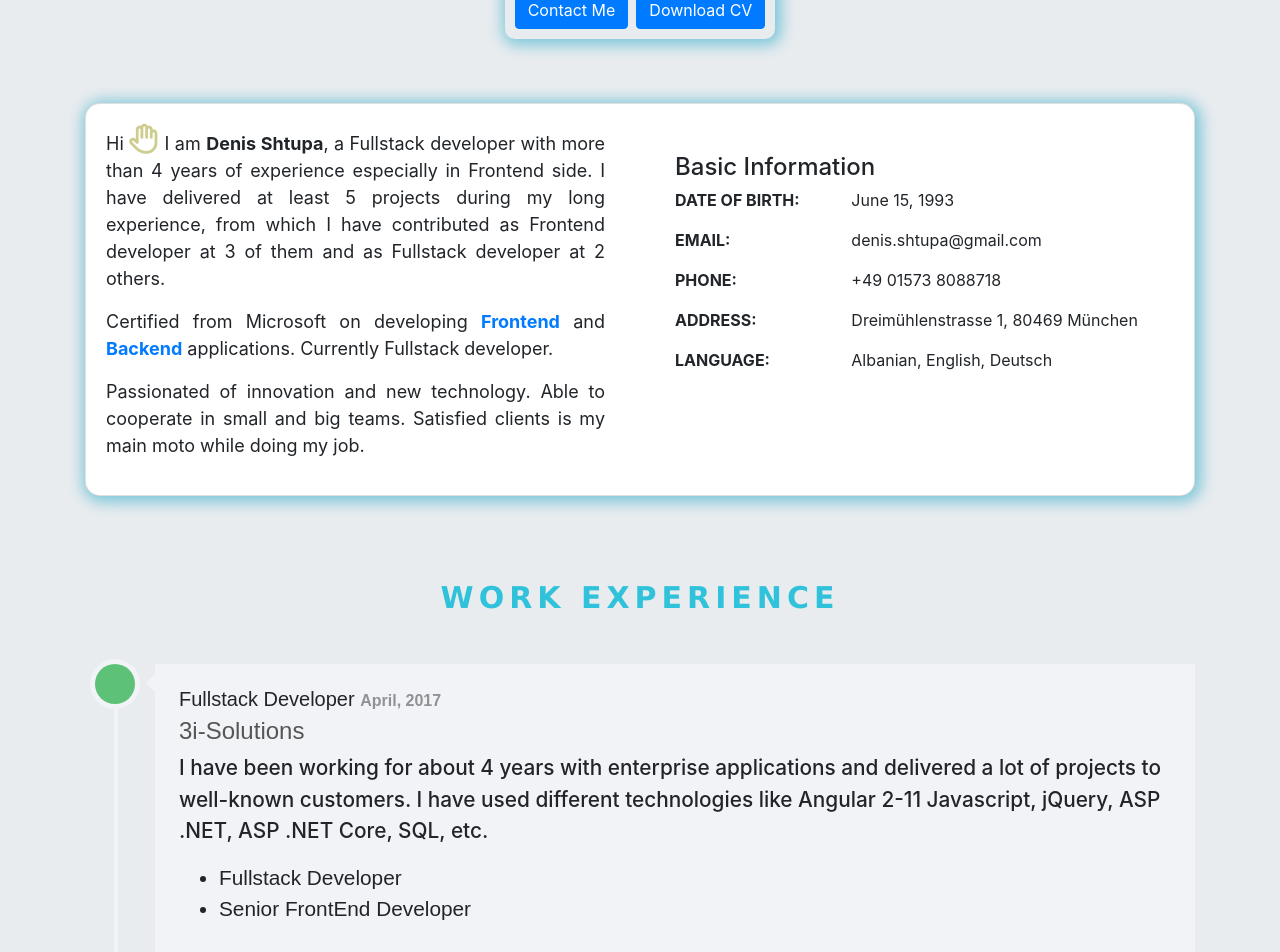
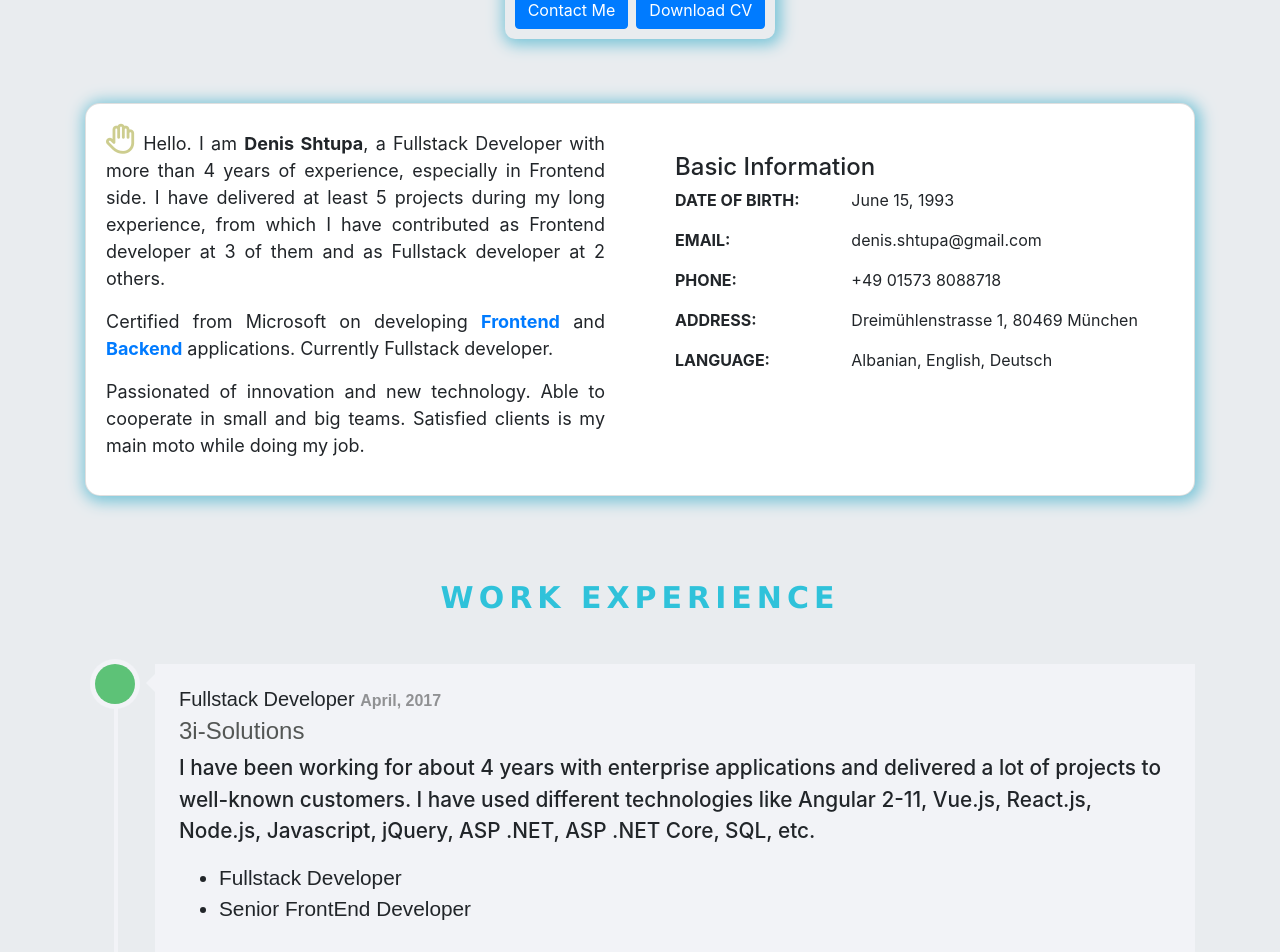
Before and after one commit to denisshtupa/Denis.Shtupa-Portofolio-Angular, an Angular app: page /#/ in a window 1280 px wide. Shown: the part 360-1312 px from the top of the page. Built offline with nearby package versions, Linux system fonts and the light colour scheme; some icons are missing.

Commit message:
skills added & download cv link updated

```diff
--- a/src/app/my-profile/about/profile-about.component.html
+++ b/src/app/my-profile/about/profile-about.component.html
@@ -4,8 +4,8 @@
       <div class="row">
         <div class="col-lg-6 col-md-12">
           <div class="card-body" style="text-align: justify; font-size: 18px;">
-            <p>Hi <i class="fa fa-hand-paper-o" style="font-size:30px;color:rgba(150, 150, 20, 0.479)"></i> I am
-              <strong>Denis Shtupa</strong>, a Fullstack developer with more than 4 years of experience especially in
+            <p><i class="fa fa-hand-paper-o" style="font-size:30px;color:rgba(150, 150, 20, 0.479)"></i> Hello. I am
+              <strong>Denis Shtupa</strong>, a Fullstack Developer with more than 4 years of experience, especially in
               Frontend side.
               I have delivered at least 5 projects during my long experience, from which I have contributed as Frontend
               developer at 3 of them
--- a/src/app/my-profile/experience/profile-experience.component.html
+++ b/src/app/my-profile/experience/profile-experience.component.html
@@ -18,7 +18,7 @@
                   <h4>3i-Solutions</h4>
                   <p>I have been working for about 4 years with enterprise applications and
                     delivered a lot of projects to well-known customers.
-                    I have used different technologies like Angular 2-11 Javascript, jQuery, ASP .NET, ASP .NET Core, SQL, etc.
+                    I have used different technologies like Angular 2-11, Vue.js, React.js, Node.js, Javascript, jQuery, ASP .NET, ASP .NET Core, SQL, etc.
                   </p>
                   <ul>
                     <li>Fullstack Developer</li>
--- a/src/app/my-profile/introduction/profile-intro.component.html
+++ b/src/app/my-profile/introduction/profile-intro.component.html
@@ -12,7 +12,7 @@
           <div class="h2 title d-flex justify-content-center">Denis Shtupa</div>
           <p class="category text-black d-flex justify-content-center">Full-Stack Developer</p>
           <a class="btn btn-primary smooth-scroll mr-2" href="#contact">Contact Me</a>
-          <a class="btn btn-primary" href="https://drive.google.com/file/d/1xceRxdpsD2dgBSmLlsIn77n1x1iCr2Gu/view?usp=sharing"
+          <a class="btn btn-primary" href="https://drive.google.com/file/d/1dtr9fj5tdIUXX8Xw1j5-CE94uvaQGPVw/view?usp=sharing"
             target="_blank">Download CV</a>
         </div>
       </div>
--- a/src/app/my-profile/skills/profile-skills.component.ts
+++ b/src/app/my-profile/skills/profile-skills.component.ts
@@ -13,9 +13,10 @@ export class ProfileSkillsComponent implements OnInit {
         { id: 4, skill: "CSS", value: 100, percentage: "100%"},
         { id: 5, skill: "Sass", value: 95, percentage: "95%"},
         { id: 6, skill: "Javascript", value: 90, percentage: "90%"},
-        { id: 7, skill: "jQuery", value: 85, percentage: "85%"},
-        { id: 8, skill: "Vue.js", value: 75, percentage: "75%"},
-        { id: 9, skill: "React.js", value: 70, percentage: "70%"}
+        { id: 7, skill: "Vue.js", value: 85, percentage: "85%"},
+        { id: 8, skill: "React.js", value: 80, percentage: "80%"},
+        { id: 9, skill: "jQuery", value: 80, percentage: "80%"},
+        { id: 10, skill: "Node.js", value: 75, percentage: "75%"}
     ];
 
     public skillsListBE: ISkills[] = [
```
